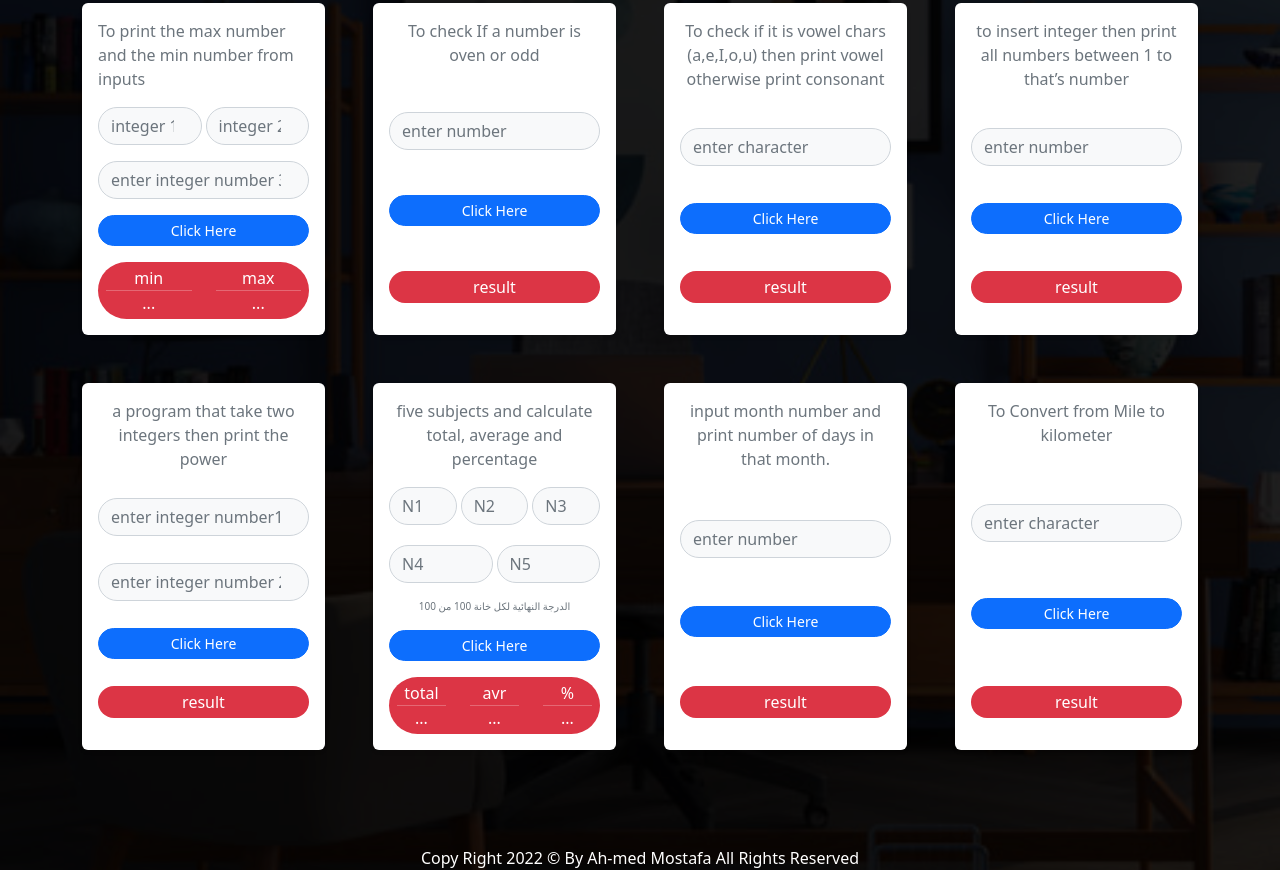
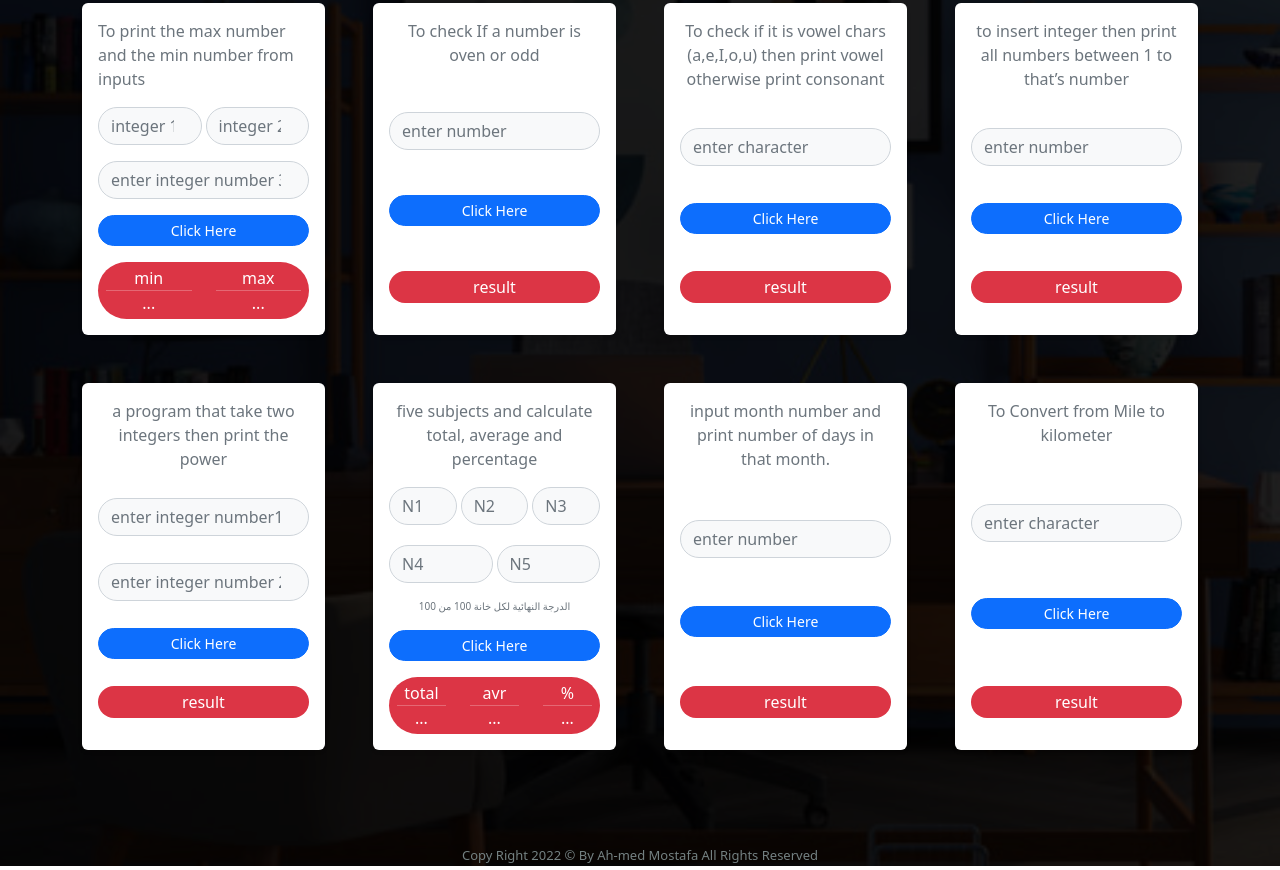
Before and after one commit to ahmedmostafamohmed/javascriptTraining, a plain HTML site: page index.html in a window 1280 px wide. Shown: the part 392-1262 px from the top of the page. Drawn offline with Linux system fonts and the light colour scheme.

Commit message:
Update main.css

```diff
--- a/css/main.css
+++ b/css/main.css
@@ -10,3 +10,9 @@
     font-size: 10px;
     text-align: center;
 }
+
+
+.footer-cntent {
+    color: #748182;
+        font-size: 13px;
+        }
```
